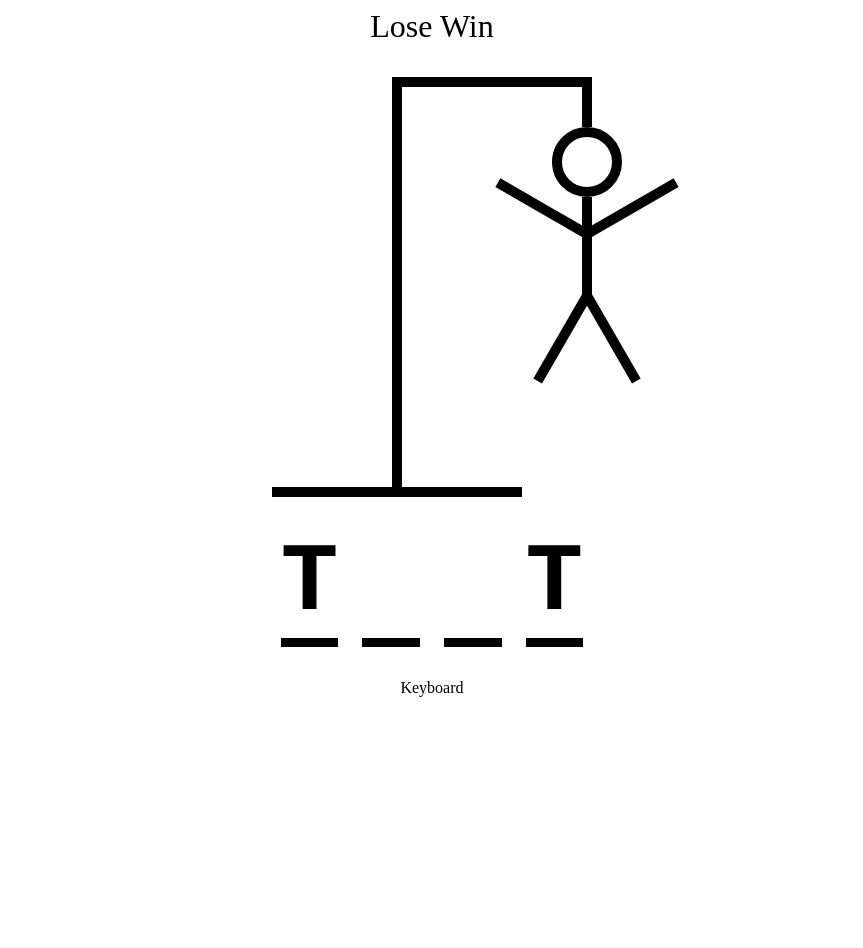
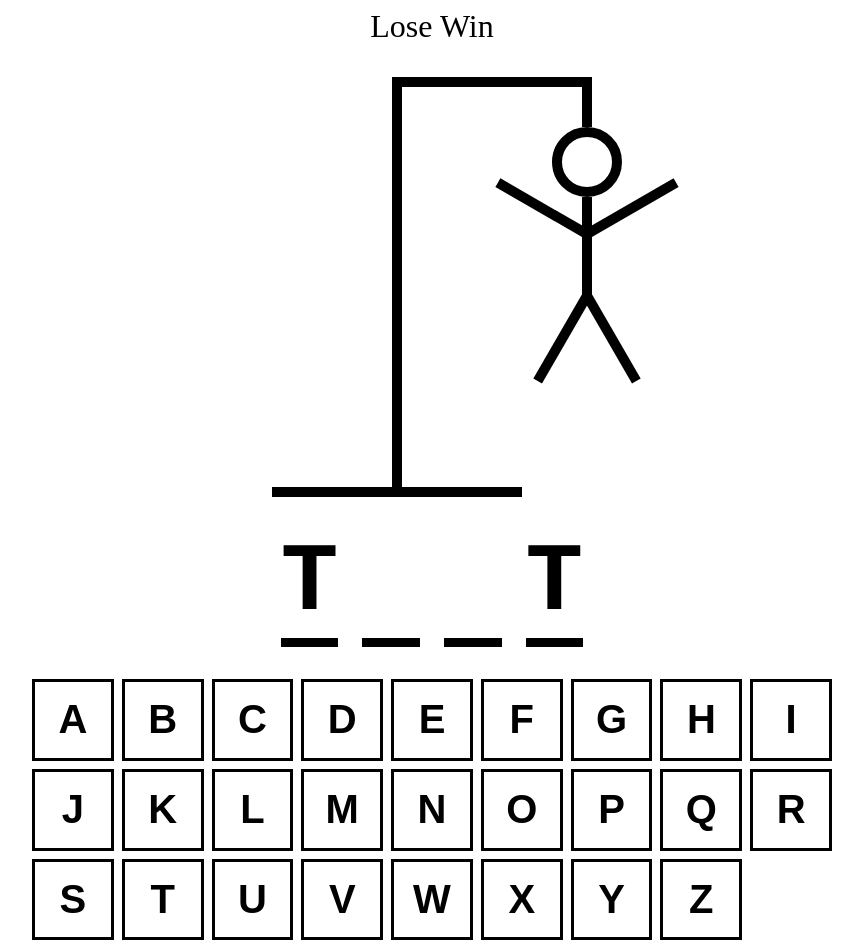
Before and after one commit to mraltun/react-ts-hangman-game, a React (Vite) app: page / in a window 1280 px wide. Shown: the whole page, without its empty margins (208-1071 px from the left). Before the commit the page ends 800 px from the top, so only its background shows below. Built offline with nearby package versions, Linux system fonts and the light colour scheme.

Commit message:
Added KEYs, Keyboard css

```diff
--- a/src/App.tsx
+++ b/src/App.tsx
@@ -24,7 +24,9 @@
       <div style={{ fontSize: "2rem", textAlign: "center" }}>Lose Win</div>
       <HangmanDrawing />
       <HangmanWord />
-      <Keyboard />
+      <div style={{ alignSelf: "stretch" }}>
+        <Keyboard />
+      </div>
     </div>
   );
 };
--- a/src/HangmanWord.tsx
+++ b/src/HangmanWord.tsx
@@ -3,6 +3,7 @@
 const HangmanWord = () => {
   const word = "test";
   const guessedLetters = ["t"];
+
   return (
     <div
       style={{
--- /dev/null
+++ b/src/Keyboard.module.css
@@ -0,0 +1,26 @@
+.btn {
+  width: 100%;
+  border: 3px solid black;
+  background: none;
+  aspect-ratio: 1/1;
+  font-size: 2.5rem;
+  text-transform: uppercase;
+  padding: 0.5rem;
+  font-weight: bold;
+  cursor: pointer;
+  color: black;
+}
+
+.btn.active {
+  background-color: hsl(200, 100%, 50%);
+  color: white;
+}
+
+.btn.inactive {
+  opacity: 0.3;
+}
+
+.btn:hover:not(:disabled),
+.btn:focus:not(:disabled) {
+  background-color: hsl(200, 100%, 75%);
+}
--- a/src/Keyboard.tsx
+++ b/src/Keyboard.tsx
@@ -1,7 +1,53 @@
 import React from "react";
+import styles from "./Keyboard.module.css";
+
+const KEYS = [
+  "a",
+  "b",
+  "c",
+  "d",
+  "e",
+  "f",
+  "g",
+  "h",
+  "i",
+  "j",
+  "k",
+  "l",
+  "m",
+  "n",
+  "o",
+  "p",
+  "q",
+  "r",
+  "s",
+  "t",
+  "u",
+  "v",
+  "w",
+  "x",
+  "y",
+  "z",
+];
 
 const Keyboard = () => {
-  return <div>Keyboard</div>;
+  return (
+    <div
+      style={{
+        display: "grid",
+        gridTemplateColumns: "repeat(auto-fit, minmax(75px, 1fr))",
+        gap: ".5rem",
+      }}
+    >
+      {KEYS.map((key) => {
+        return (
+          <button className={`${styles.btn}`} key={key}>
+            {key}
+          </button>
+        );
+      })}
+    </div>
+  );
 };
 
 export default Keyboard;
```
